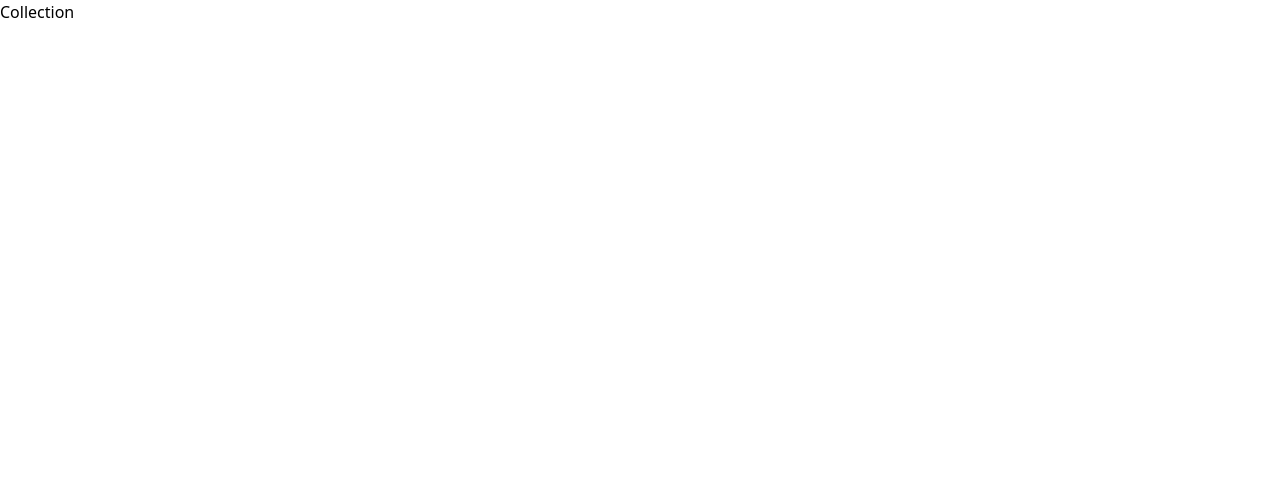
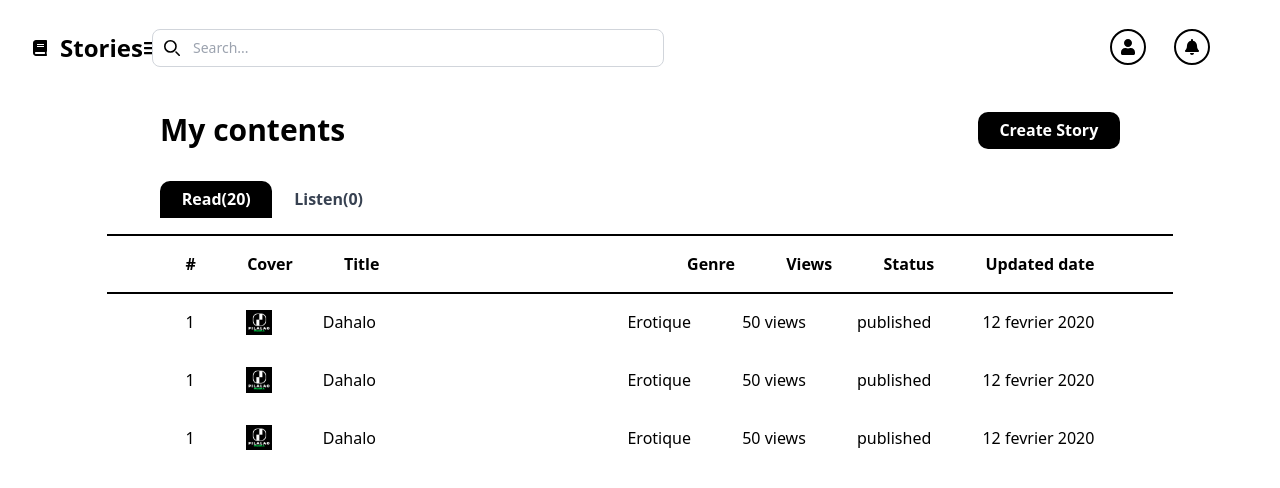
Before and after one commit to ordkiki/Story, a React (Vite) app: page /Collection in a window 1280 px wide. Shown: the top 488 px of the page. Built offline with nearby package versions, Linux system fonts and the light colour scheme.

Commit message:
Ajout des collections et liste des story

```diff
--- a/src/components/ListeComponent.jsx
+++ b/src/components/ListeComponent.jsx
@@ -0,0 +1,71 @@
+import React from 'react'
+import List from './listModel.jsx'
+import images from "../assets/image/LOGO.png"
+function ListComponent() {
+  return (
+    <div>
+        <div className='p-4 mx-36 flex items-center justify-between'>
+            <h1 className='font-bold text-3xl'>My contents</h1>
+            <div className='read'>
+                <button className='font-bold bg-black px-[1.7vw] py-[0.5vw] text-white hover:bg-slate-800 rounded-[10px]'>Create Story</button>
+            </div>
+        </div>
+        <div className='p-4 mx-36 flex items-center'>
+            <button className='font-bold bg-black px-[1.7vw] py-[0.5vw] text-white rounded-t-[10px]'>
+                Read(20)
+            </button>
+            <button className='font-bold px-[1.7vw] py-[0.5vw] text-gray-700 hover:bg-slate-800 rounded-t-[10px] hover:text-white'>
+                Listen(0)
+            </button>
+        </div>
+        <div className='w-screen flex justify-center items-center'>
+            <hr className='border-[1px] w-[83.3vw] border-black'/>
+        </div>
+        <div className='p-4 mx-36 flex items-center justify-between'>
+            <div className='flex'>
+                <h1 className='px-[2vw] font-bold'>#</h1>
+                <h1 className='px-[2vw] font-bold'>Cover</h1>
+                <h1 className='px-[2vw] font-bold'>Title</h1>
+            </div>
+            <div className='flex'>
+                <h1 className='px-[2vw] font-bold'>Genre</h1>
+                <h1 className='px-[2vw] font-bold'>Views</h1>
+                <h1 className='px-[2vw] font-bold'>Status</h1>
+                <h1 className='px-[2vw] font-bold'>Updated date</h1>
+            </div>
+        </div>
+        <div className='w-screen flex justify-center items-center'>
+            <hr className='border-[1px] w-[83.3vw] border-black'/>
+        </div>
+        <List
+            id="1"
+            image={images}
+            Titre="Dahalo"
+            genre="Erotique"
+            views="50 views"
+            status="published"
+            date="12 fevrier 2020"
+        />
+                <List
+            id="1"
+            image={images}
+            Titre="Dahalo"
+            genre="Erotique"
+            views="50 views"
+            status="published"
+            date="12 fevrier 2020"
+        />
+                <List
+            id="1"
+            image={images}
+            Titre="Dahalo"
+            genre="Erotique"
+            views="50 views"
+            status="published"
+            date="12 fevrier 2020"
+        />
+    </div>
+  )
+}
+
+export default ListComponent
--- /dev/null
+++ b/src/components/listModel.jsx
@@ -0,0 +1,24 @@
+import React from 'react'
+import {FaBookmark} from "react-icons/fa"
+import images from "../assets/image/LOGO.png"
+function List(props) {
+  return (
+    <div>
+        <div className='p-4 mx-36 flex items-center justify-between'>
+            <div className='flex items-center'>
+                <h1 className='px-[2vw]'>{props.id}</h1>
+                <h1 className='px-[2vw]'><img src={props.image} className='size-[2vw]'/></h1>
+                <h1 className='px-[2vw]'>{props.Titre}</h1>
+            </div>
+            <div className='flex'>
+                <h1 className='px-[2vw]'>{props.genre}</h1>
+                <h1 className='px-[2vw]'>{props.views}</h1>
+                <h1 className='px-[2vw]'>{props.status}</h1>
+                <h1 className='px-[2vw]'>{props.date}</h1>
+            </div>
+        </div>
+    </div>
+  )
+}
+
+export default List
--- a/src/views/Collection.jsx
+++ b/src/views/Collection.jsx
@@ -1,8 +1,11 @@
-import React from 'react'
-
+import Navbar from '../components/Navbar'
+import ListComponent from '../components/ListeComponent.jsx'
 function Collection() {
   return (
-    <div>Collection</div>
+    <div>
+      <Navbar></Navbar>
+      <ListComponent/>
+    </div>
   )
 }
 
```
Also changed, not shown: src/assets/image/LOGO.png (added).
